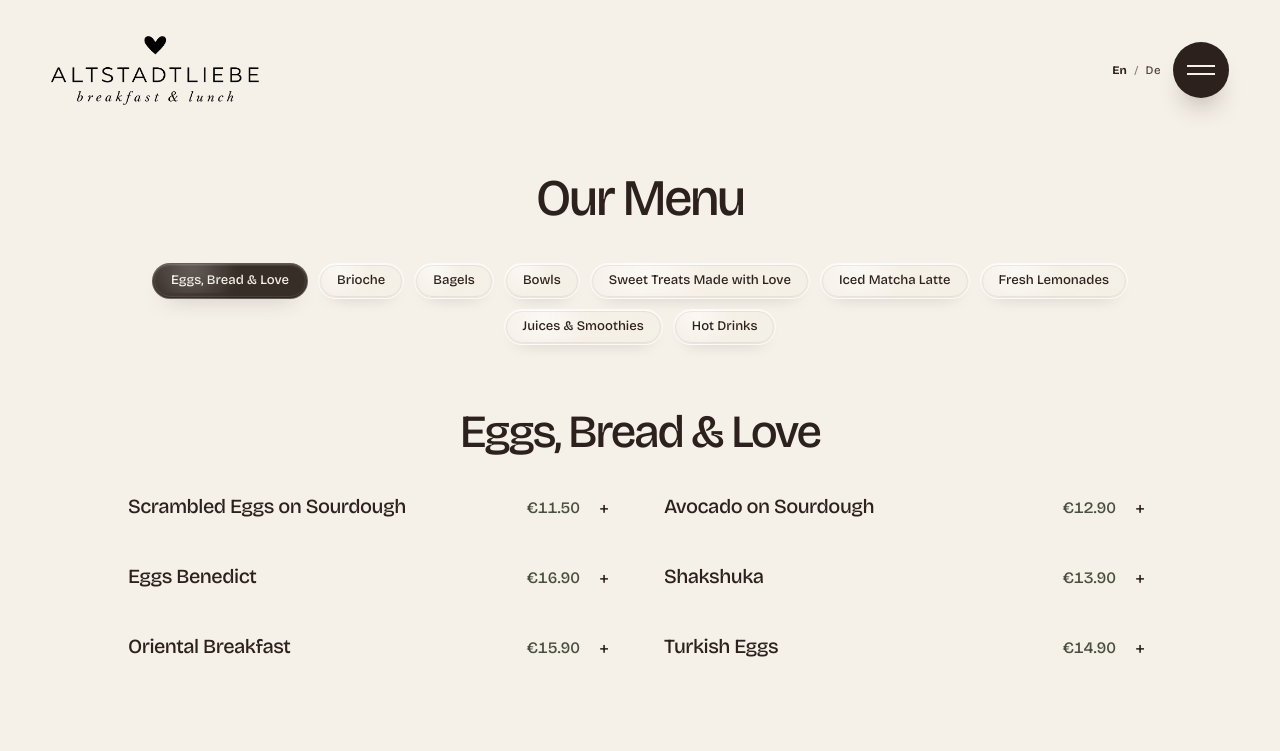
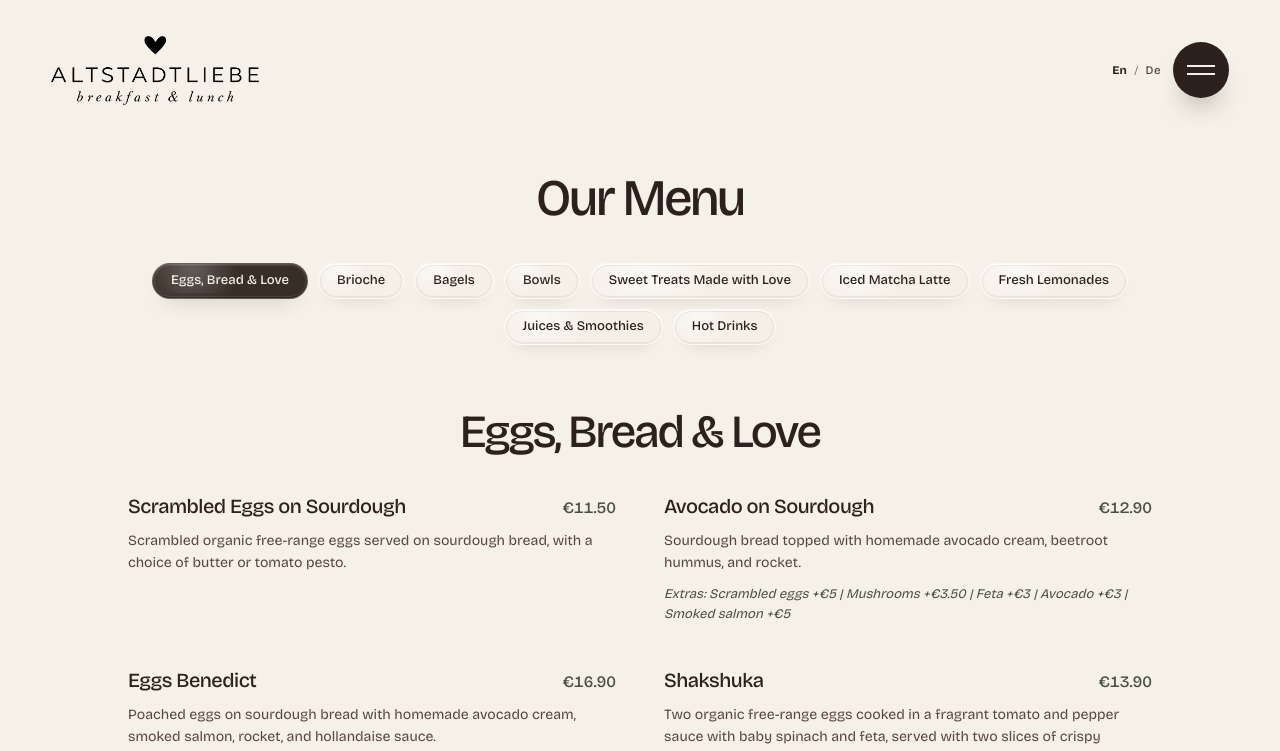
Before and after one commit to veokleo-create07/coffee.luebeck.web, a Next.js app: page /en/menu in a window 1280 px wide. Shown: the top 751 px of the page. Built offline with nearby package versions, Linux system fonts and the light colour scheme.

Commit message:
Show menu descriptions without reveal controls

```diff
--- a/components/menu-page.tsx
+++ b/components/menu-page.tsx
@@ -16,7 +16,6 @@ export function MenuPage({ locale, dictionary }: { locale: Locale; dictionary: D
   const route = SEO_ROUTES.menu[locale];
   const languageHref = SEO_ROUTES.menu[locale === "de" ? "en" : "de"];
   const [activeSection, setActiveSection] = useState(0);
-  const [expandedItem, setExpandedItem] = useState<string | null>(null);
   const sectionOrder = locale === "de"
     ? ["Ei, Brot & Liebe", "Brioche", "Bagels", "Bowls", "Süßes mit Liebe", "Iced Matcha Latte", "Frische Limonade", "Säfte & Smoothies", "Heißgetränke"]
     : ["Eggs, Bread & Love", "Brioche", "Bagels", "Bowls", "Sweet Treats Made with Love", "Iced Matcha Latte", "Fresh Lemonades", "Juices & Smoothies", "Hot Drinks"];
@@ -98,10 +97,7 @@ export function MenuPage({ locale, dictionary }: { locale: Locale; dictionary: D
               <button
                 key={`${sectionIndex}-${section.title}`}
                 type="button"
-                onClick={() => {
-                  setActiveSection(sectionIndex);
-                  setExpandedItem(null);
-                }}
+                onClick={() => setActiveSection(sectionIndex)}
                 aria-pressed={activeSection === sectionIndex}
                 data-selected={activeSection === sectionIndex}
                 className="menu-filter-pill inline-flex min-h-10 w-full items-center justify-center rounded-full px-2 py-2 text-center text-[0.67rem] font-medium leading-[1.15] sm:min-h-9 sm:w-auto sm:px-4 sm:text-[0.75rem] md:px-[1.125rem] md:text-[0.82rem]"
@@ -119,45 +115,19 @@ export function MenuPage({ locale, dictionary }: { locale: Locale; dictionary: D
             </header>
 
             <ul className="mx-auto mt-10 grid max-w-5xl items-start gap-x-12 gap-y-9 md:grid-cols-2 md:gap-y-11">
-              {selectedSection.items.map((item, itemIndex) => {
-                const itemKey = `${selectedSection.title}-${itemIndex}`;
-                const hasDetails = Boolean(item.description || item.extras);
-                const isExpanded = expandedItem === itemKey;
-
-                return (
+              {selectedSection.items.map((item, itemIndex) => (
                 <li
                   key={`${item.name}-${itemIndex}`}
                   className="w-full text-left"
                 >
-                    {hasDetails ? (
-                      <button
-                        type="button"
-                        onClick={() => setExpandedItem(isExpanded ? null : itemKey)}
-                        aria-expanded={isExpanded}
-                        aria-controls={`menu-item-details-${activeSection}-${itemIndex}`}
-                        className="group flex w-full items-baseline justify-between gap-x-4 gap-y-1 text-left outline-none"
-                      >
-                        <h3 className="text-lg font-medium leading-tight tracking-[-0.025em] text-espresso md:text-xl">{item.name}</h3>
-                        <span className="flex shrink-0 items-center gap-3">
-                          <span className="text-sm font-medium tabular-nums text-olive-deep md:text-base">{item.price}</span>
-                          <span aria-hidden="true" className={`inline-flex size-6 items-center justify-center text-xl font-light leading-none text-espresso transition-transform duration-300 ${isExpanded ? "rotate-45" : "rotate-0"}`}>+</span>
-                        </span>
-                      </button>
-                    ) : (
                   <div className="flex flex-wrap items-baseline justify-between gap-x-4 gap-y-1">
                     <h3 className="text-lg font-medium leading-tight tracking-[-0.025em] text-espresso md:text-xl">{item.name}</h3>
                     <p className="text-sm font-medium tabular-nums text-olive-deep md:text-base">{item.price}</p>
                   </div>
-                    )}
-                    {isExpanded && (
-                      <div id={`menu-item-details-${activeSection}-${itemIndex}`} className="menu-item-details">
                   {item.description && <p className="mt-2.5 text-[0.8rem] leading-[1.55] text-espresso-soft md:text-[0.88rem]">{item.description}</p>}
                   {item.extras && <p className="mt-2.5 text-[0.75rem] italic leading-[1.55] text-olive-deep md:text-[0.82rem]">{item.extras}</p>}
-                      </div>
-                    )}
                 </li>
-                );
-              })}
+              ))}
             </ul>
             {selectedSection.extras && <p className="mx-auto mt-14 max-w-3xl text-center text-[0.75rem] italic leading-[1.55] text-olive-deep md:text-[0.82rem]">{selectedSection.extras}</p>}
           </section>
```
Lines whose indentation alone changed are shown as unchanged.
